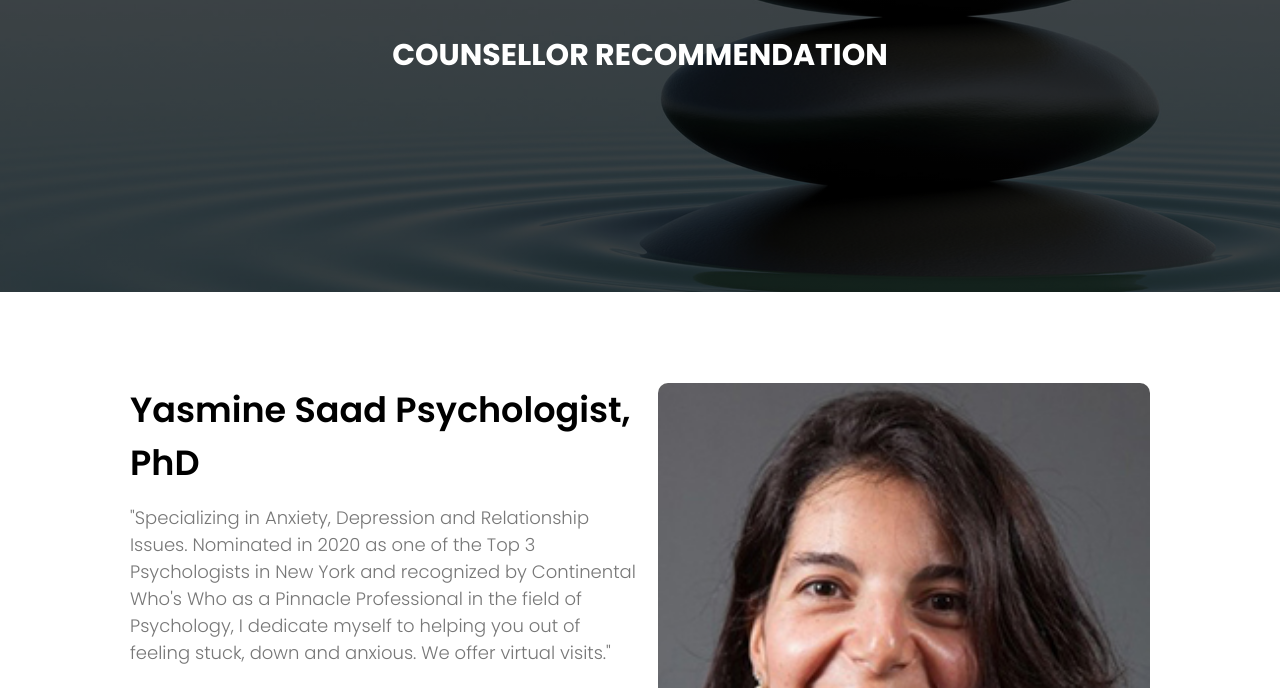
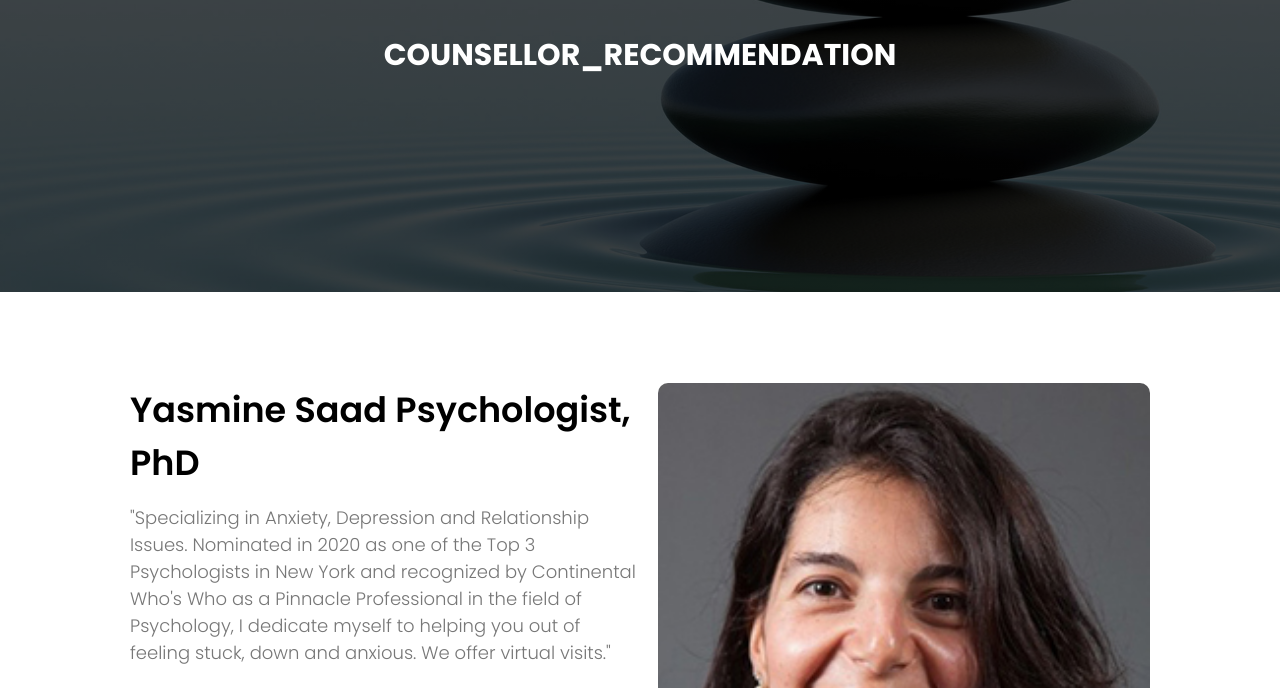
Before and after one commit to arushamgaur/project-simultas, a plain HTML site: page counsellor.html in a window 1280 px wide. Shown: the part 108-796 px from the top of the page. Drawn offline with Linux system fonts and the light colour scheme.

Commit message:
simultas

```diff
--- a/counsellor.html
+++ b/counsellor.html
@@ -25,7 +25,7 @@
             </div>
         </nav>
         <div class="feature">
-            <h2>COUNSELLOR RECOMMENDATION</h2>
+            <h2>COUNSELLOR_RECOMMENDATION</h2>
         </div>
     </section>
     <section class="cr">
```
